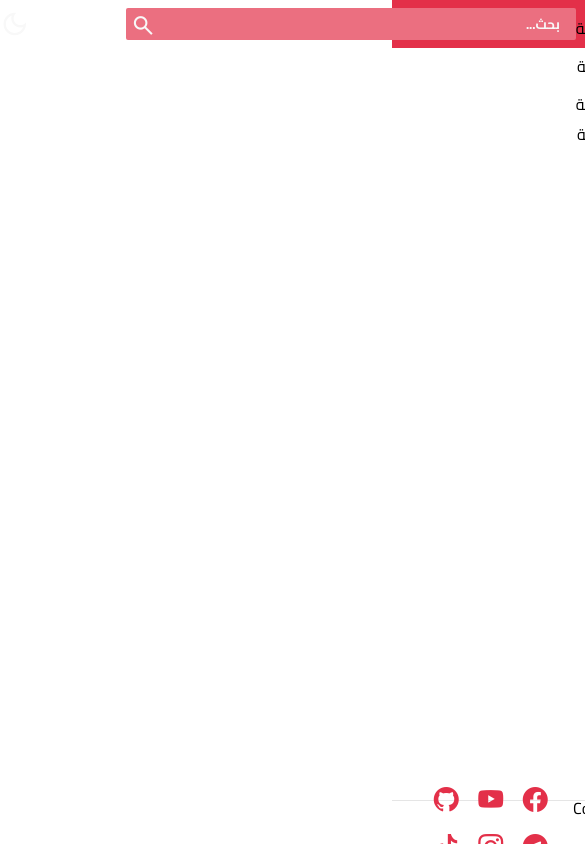
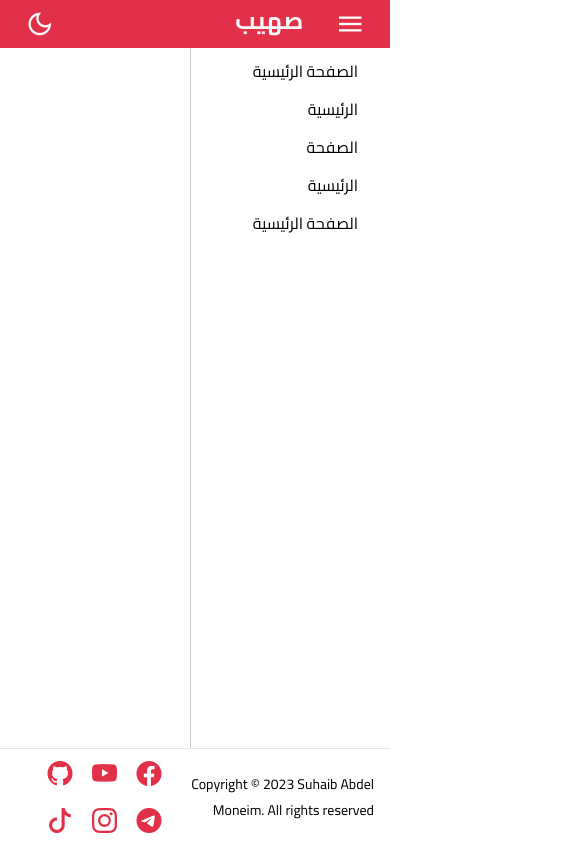
Before and after one commit to mohamed5440/website-movie, a plain HTML site: page index.html in a window 390 px wide. Both pictures are taken after a click on the element "menu". Shown: the top 844 px of the page, 585 px wide, since content can reach past the window. Drawn offline with nearby package versions, Linux system fonts and the light colour scheme.

Commit message:
Add files via upload

```diff
--- a/css/styles.css
+++ b/css/styles.css
@@ -121,7 +121,26 @@ button {
     font-size: 25px;
 }
 
-
+@media (max-width: 767px) {
+    .links {
+        position: fixed;
+        right: 0;
+        top: calc(0% + 3rem);
+        display: none;
+        flex-direction: column;
+        /* background-color: white; */
+        width: 200px;
+        height: 100%;
+        padding-right: 2rem;
+        border-left: 1px solid hsla(0, 0%, 0%, .2);
+    }
+    .links.active {
+        display: flex;
+    }
+    .search {
+        display: none !important;
+    }
+}
 @media (min-width: 768px) {
     .links {
         position: fixed;
@@ -165,34 +184,31 @@ button {
 
 
 /* Start Footer */
-
+@media (max-width: 767px) {
+    .footer {
+        height: 6rem !important;
+    }
+    .footer .copy_website{
+        padding-right: 1rem;
+        font-size: 14px;
+    }
+}
 .footer {
     position: fixed;
     bottom: 0;
     width: 100%;
     height: 44px;
-    /* background-color: var(--Color1); */
+    background-color: var(--Color1);
     border-top: 1px solid hsla(0, 0%, 0%, .1);
     display: flex;
     align-items: center;
     justify-content: space-evenly;
+    color: initial;
 }
 
 .footer .footer_social i {
     color: var(--Color);
     font-size: 25px;
     margin-left: 1rem;
-
 }
 /* End Footer */
-
-
-
-
-
-
-
-.footer.dark-mode {
-    background-color: #222; /* الخلفية في الوضع الداكن */
-    color: #fff; /* لون النص في الوضع الداكن */
-  }
```
